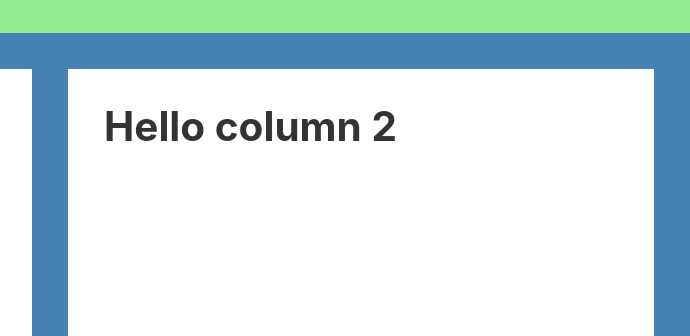
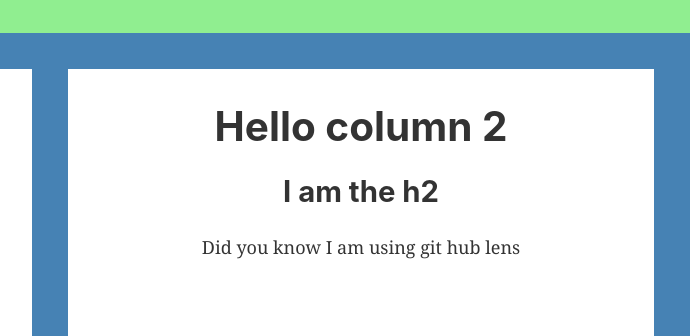
Before and after one commit to lta4/a-arias, a Gatsby site: page / in a window 1280 px wide. Shown: the part 1126-1462 px from the top of the page, 590-1280 px from the left. Built offline with nearby package versions, Linux system fonts and the light colour scheme; Gatsby itself is replaced by a stand-in of ours.

Commit message:
I'm Back

```diff
--- a/src/pages/index.js
+++ b/src/pages/index.js
@@ -65,9 +65,9 @@ const IndexPage = () => (
       </div>
       <div className="profile__set">
         <div className="profile__set__description">
-          <div>
-            <h1>Hello column 2</h1>
-          </div>
+          <h1>Hello column 2</h1>
+            <h2>I am the h2</h2>
+            <p>Did you know I am using git hub lens</p>
         </div>
       </div>
     </section>
--- a/src/styles/index.css
+++ b/src/styles/index.css
@@ -110,6 +110,10 @@ body {
     display: flex;
     flex-direction: column;
     justify-content: space-between;
+}
+
+.profile__set__description {
+    text-align: center;
 }
 
 .profile__set__image {
```
